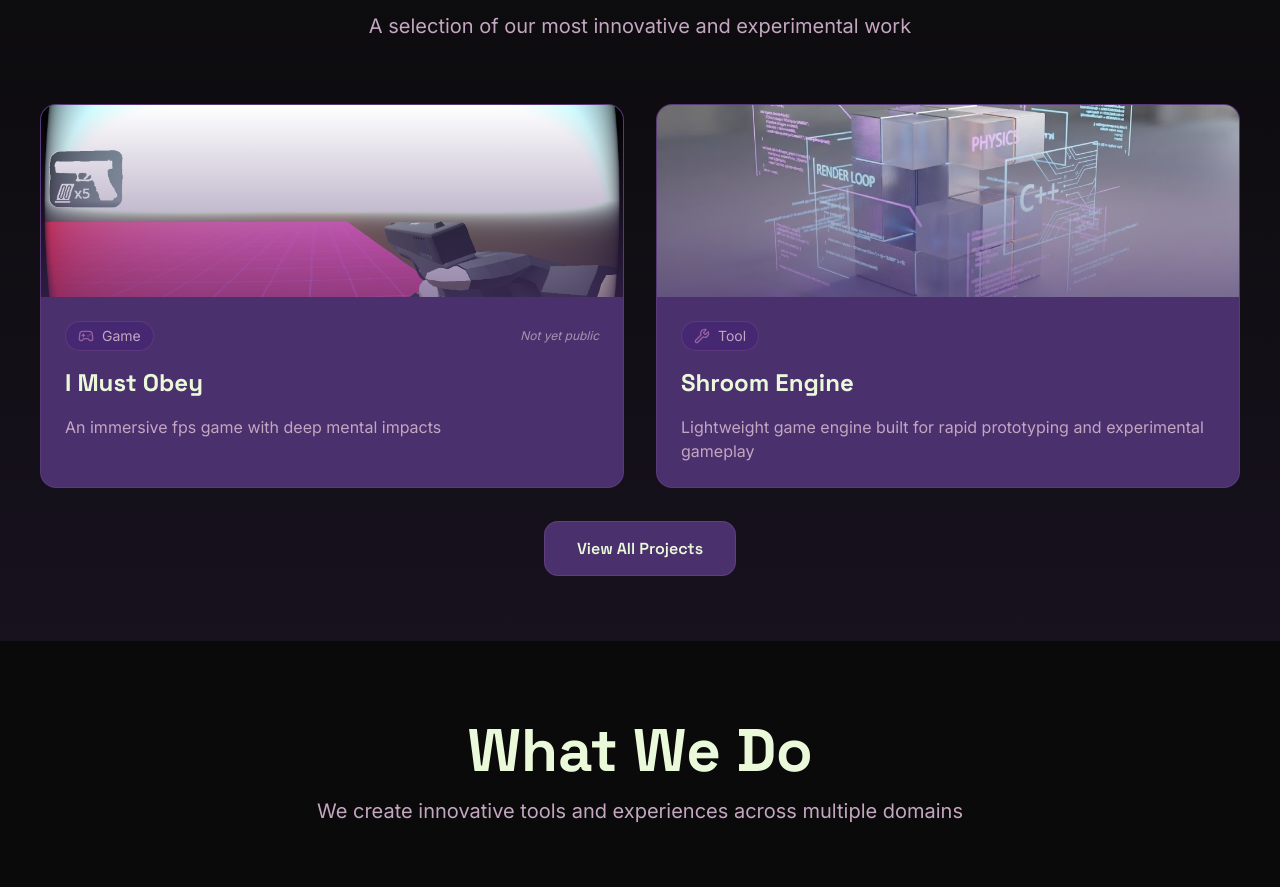
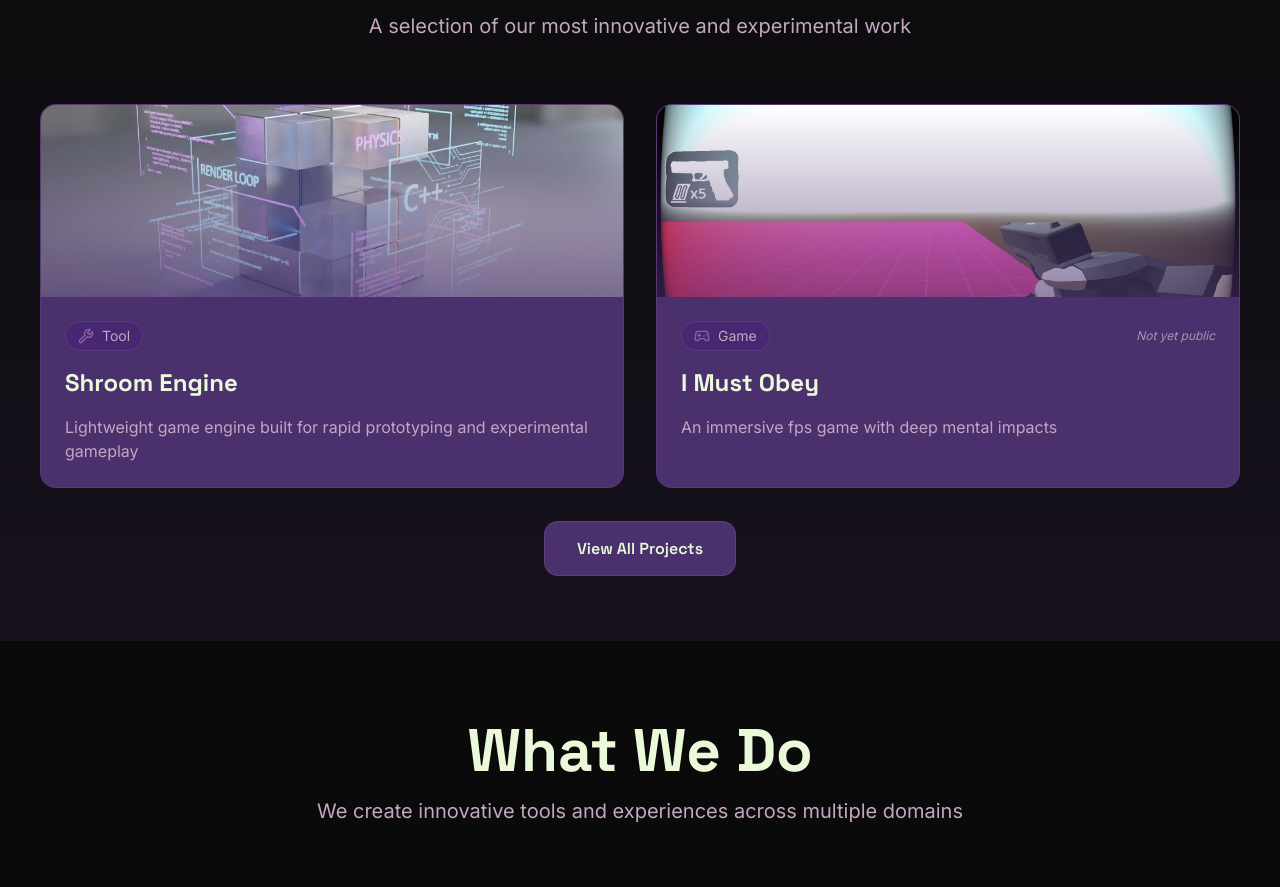
Before and after one commit to Shroomlight-Studio/website, a Next.js app: page / in a window 1280 px wide. Shown: the part 1162-2049 px from the top of the page. Built offline with nearby package versions, Linux system fonts and the light colour scheme.

Commit message:
reorder projects

```diff
--- a/src/app/components/FeaturedProjects.tsx
+++ b/src/app/components/FeaturedProjects.tsx
@@ -29,19 +29,19 @@ interface Project {
 const featuredProjects: Project[] = [
     {
         id: '1',
+        name: 'Shroom Engine',
+        category: 'Tool',
+        description: 'Lightweight game engine built for rapid prototyping and experimental gameplay',
+        image: '/enginepreview.jpg',
+        url: '/engine'
+    },
+    {
+        id: '2',
         name: 'I Must Obey',
         category: 'Game',
         description: 'An immersive fps game with deep mental impacts',
         image: '/imustobey.png',
         url: ''
-    },
-    {
-        id: '2',
-        name: 'Shroom Engine',
-        category: 'Tool',
-        description: 'Lightweight game engine built for rapid prototyping and experimental gameplay',
-        image: '/enginepreview.jpg',
-        url: '/engine'
     },
 ];
 
```
